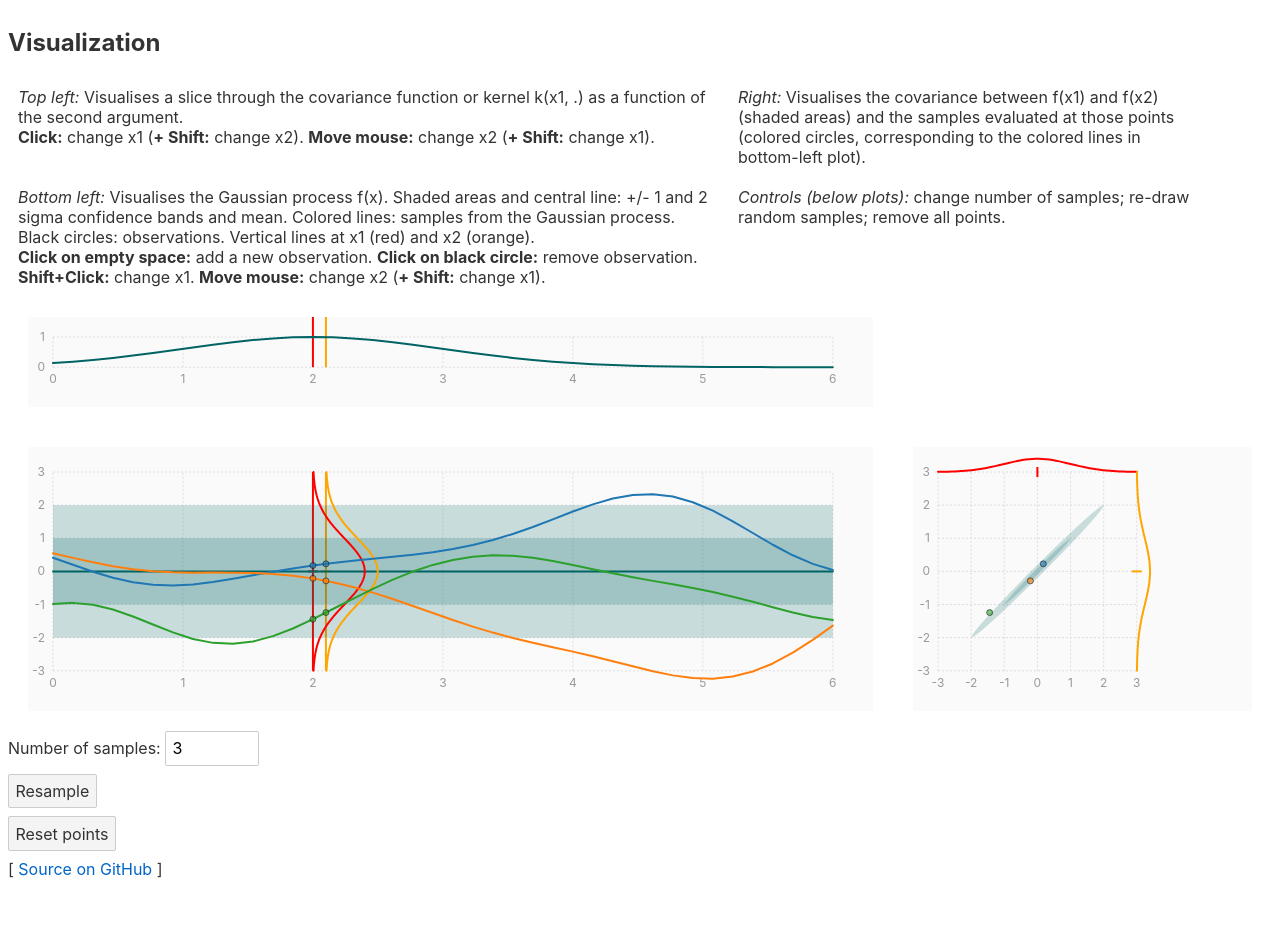
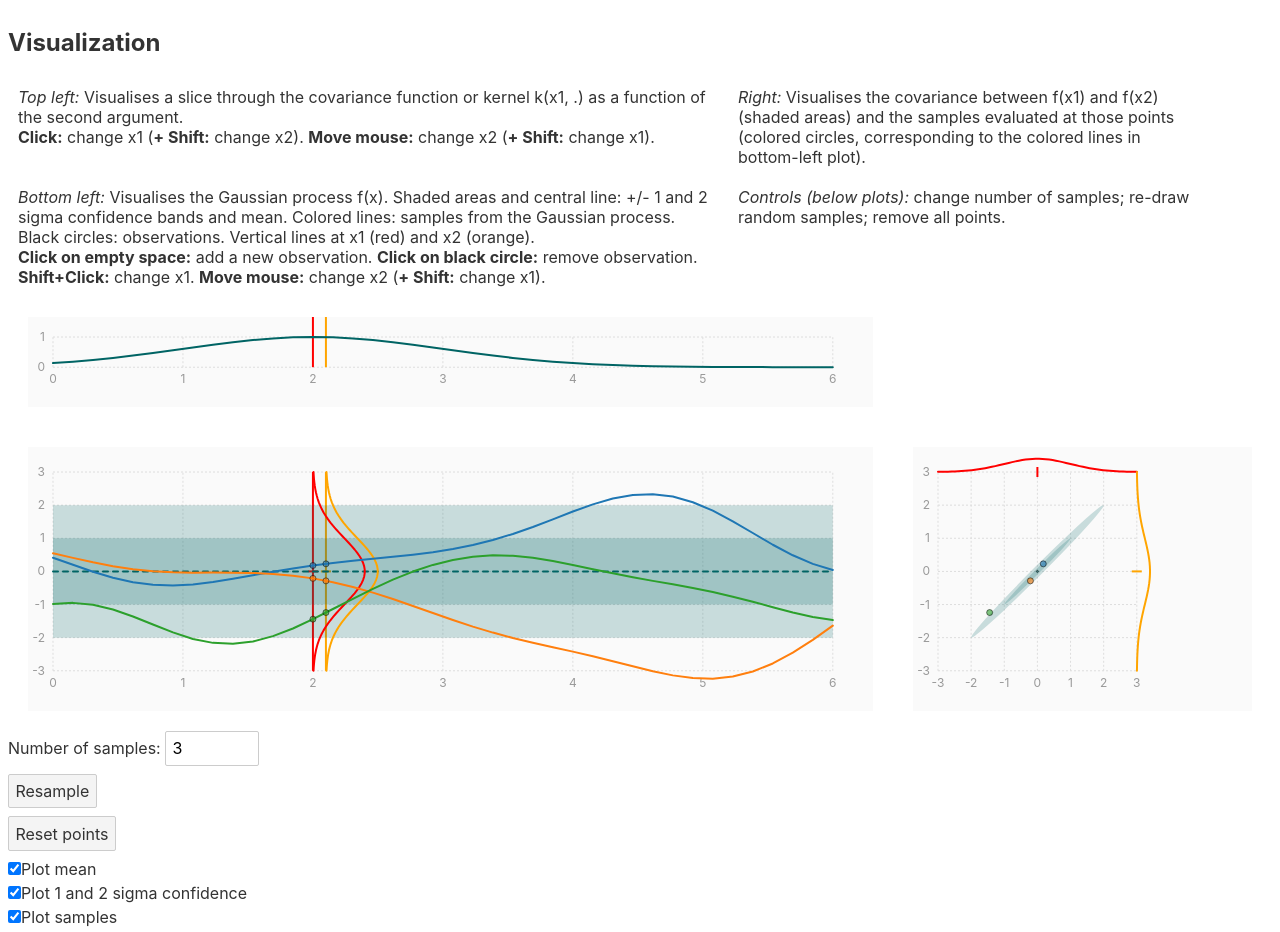
Before and after one commit to st--/interactive-gp-visualization, a Svelte app: page / in a window 1280 px wide. Shown: the top 932 px of the page. Before the commit the page ends 879 px from the top, so only its background shows below. Built offline with nearby package versions, Linux system fonts and the light colour scheme.

Commit message:
toggles for plot elements

```diff
--- a/src/App.svelte
+++ b/src/App.svelte
@@ -8,9 +8,9 @@ To dos:
 - Kernel plot: automatic y-axis scaling?
 - can we unify XIndicators/YIndicatorBar/YIndicatorCross in a single component?
 - make pixel-scale of marginal distributions in Lineplot / Covariance equal to each other
+- convert 1 and 2 sigma to 50/95% confidence ?
 
 More features:
-- checkbox for showing/hiding mean/credible intervals
 - add two observations when clicking in Covariance plot?
 - select prior mean function (linear, quadratic, sine?)
 - select prior kernel function (sqexp, mat32, mat12, periodic?)
@@ -35,6 +35,13 @@ Future thoughts:
   import { linspace, matrixSqrt, sampleMvn, covEllipse } from "./mymath.js";
   import { getIndicesAndFrac } from "./binarysearch.js";
   import { posterior, prior } from "./gpposterior.js";
+
+  let plotProps = {
+    mean: true,
+    confidence: true,
+    samples: true,
+    marginals: true,
+  };
 
   let num_grid = 40;
   $: xs = linspace(0, 6, num_grid);
@@ -127,12 +134,14 @@ Future thoughts:
         bind:points
         {atX1}
         {atX2}
+        {plotProps}
       />
     </div>
     <div class="squarechart" style="grid-area: covariance;">
-      <Covariance {atX1} {atX2} {covProps} />
+      <Covariance {atX1} {atX2} {covProps} {plotProps} />
     </div>
   </div>
+  <div>
     <RandomSample xsLength={xs.length} />
     <button
       class="btn"
@@ -140,6 +149,21 @@ Future thoughts:
         points = [];
       }}>Reset points</button
     >
+    <label
+      ><input type="checkbox" bind:checked={plotProps.mean} />Plot mean</label
+    >
+    <label
+      ><input type="checkbox" bind:checked={plotProps.confidence} />Plot 1 and 2
+      sigma confidence</label
+    >
+    <label
+      ><input type="checkbox" bind:checked={plotProps.samples} />Plot samples</label
+    >
+    <label
+      ><input type="checkbox" bind:checked={plotProps.marginals} />Plot
+      marginals</label
+    >
+  </div>
   <div>
     [
     <a href="https://github.com/st--/interactive-gp-visualization/"
--- a/src/Covariance.svelte
+++ b/src/Covariance.svelte
@@ -10,7 +10,7 @@
   import { pathGenerator, offset } from "./myplot.js";
   import Axes from "./Axes.svelte";
   import YIndicatorCross from "./YIndicatorCross.svelte";
-  export let atX1, atX2, covProps;
+  export let atX1, atX2, covProps, plotProps;
 
   let svg;
   let width = 300;
@@ -83,6 +83,7 @@
   <YIndicatorCross {xScale} {yScale} {minY} {maxY} />
 
   <!-- data -->
+  {#if plotProps.marginals}
     <path
       class="path-line"
       d={pathMarginal1}
@@ -93,9 +94,12 @@
       d={pathMarginal2}
       style="stroke: orange; stroke-width: 2;"
     />
+  {/if}
 
+  {#if plotProps.confidence}
     <g
-    transform="translate({scaleFactor * atX1.mean} {-scaleFactor * atX2.mean})"
+      transform="translate({scaleFactor * atX1.mean} {-scaleFactor *
+        atX2.mean})"
     >
       <g transform="rotate({covProps.angle} {xScale(0)} {yScale(0)})">
         {#each sigmaContours as sigma}
@@ -109,7 +113,17 @@
         {/each}
       </g>
     </g>
+  {/if}
+  {#if plotProps.mean}
+    <circle
+      cx={xScale(atX1.mean)}
+      cy={yScale(atX2.mean)}
+      r="1"
+      style="fill: rgba(0, 100, 100);"
+    />
+  {/if}
 
+  {#if plotProps.samples}
     {#each yPairs as ys, i}
       <circle
         cx={xScale(ys[0])}
@@ -118,6 +132,7 @@
         style="fill: {sampleColor(i)};"
       />
     {/each}
+  {/if}
 </svg>
 
 <style>
--- a/src/Lineplot.svelte
+++ b/src/Lineplot.svelte
@@ -11,7 +11,14 @@
   import Axes from "./Axes.svelte";
   import XIndicators from "./XIndicators.svelte";
   import YIndicatorBar from "./YIndicatorBar.svelte";
-  export let xs, means, marginalVariances, samples, points, atX1, atX2;
+  export let xs,
+    means,
+    marginalVariances,
+    samples,
+    points,
+    atX1,
+    atX2,
+    plotProps;
 
   let svg;
   let width = 500;
@@ -114,9 +121,14 @@
   <YIndicatorBar {xScale} {yScale} />
 
   <!-- data -->
+  {#if plotProps.confidence}
     <path class="path-area" d={areaConfidence2} />
     <path class="path-area" d={areaConfidence1} />
-  <path class="path-line" d={pathMean} />
+  {/if}
+  {#if plotProps.mean}
+    <path class="path-line" d={pathMean} style="stroke-dasharray: 5;" />
+  {/if}
+  {#if plotProps.marginals}
     <path
       class="path-line"
       d={pathMarginal1}
@@ -127,7 +139,9 @@
       d={pathMarginal2}
       style="stroke: orange; stroke-width: 2;"
     />
+  {/if}
 
+  {#if plotProps.samples}
     {#each samplePaths as path, i}
       <path class="path-line" d={path} style="stroke: {sampleColor(i)};" />
     {/each}
@@ -148,6 +162,7 @@
         style="fill: {sampleColor(i)};"
       />
     {/each}
+  {/if}
 
   {#each points as point}
     <circle
```
Lines whose indentation alone changed are shown as unchanged.
